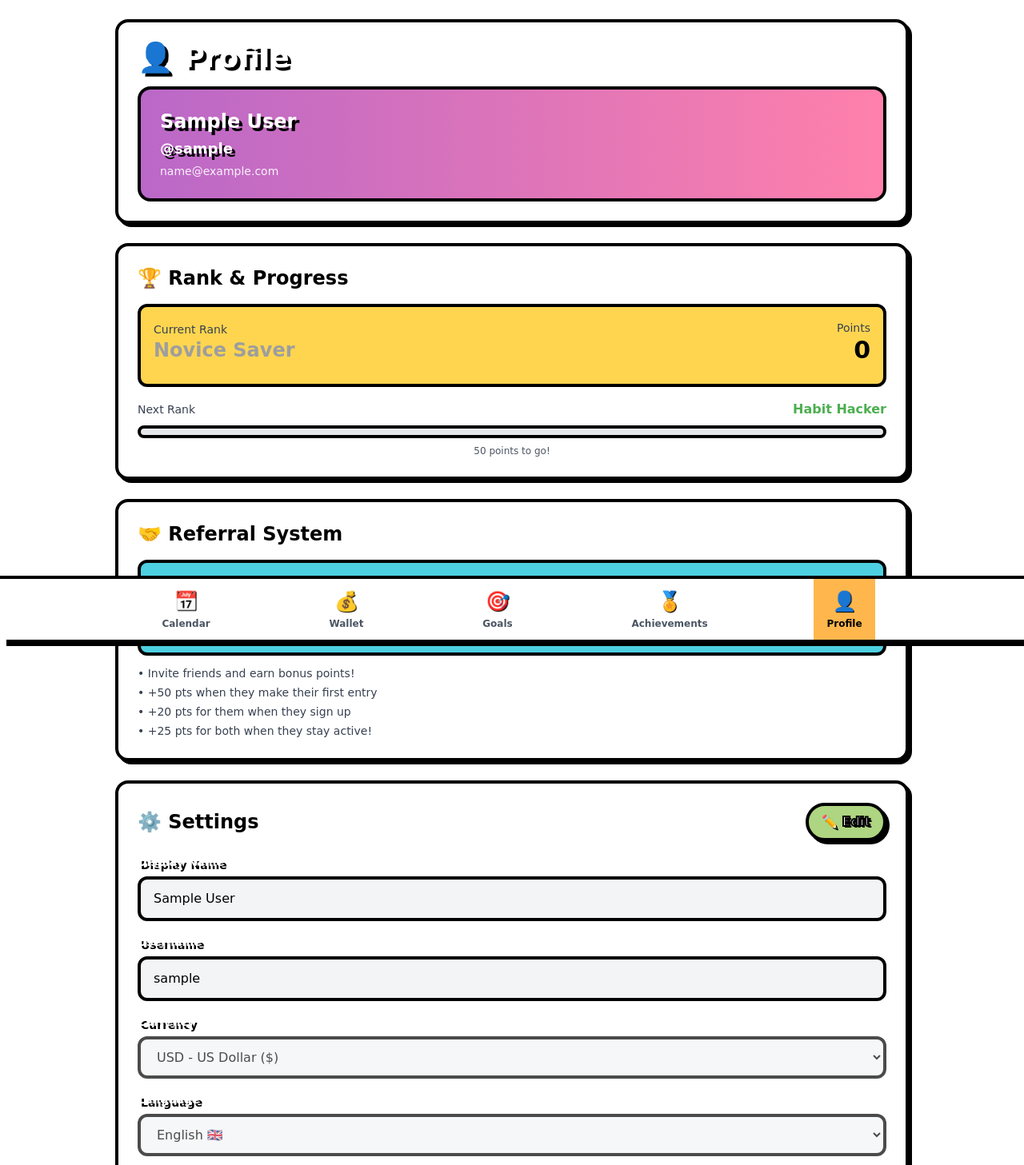
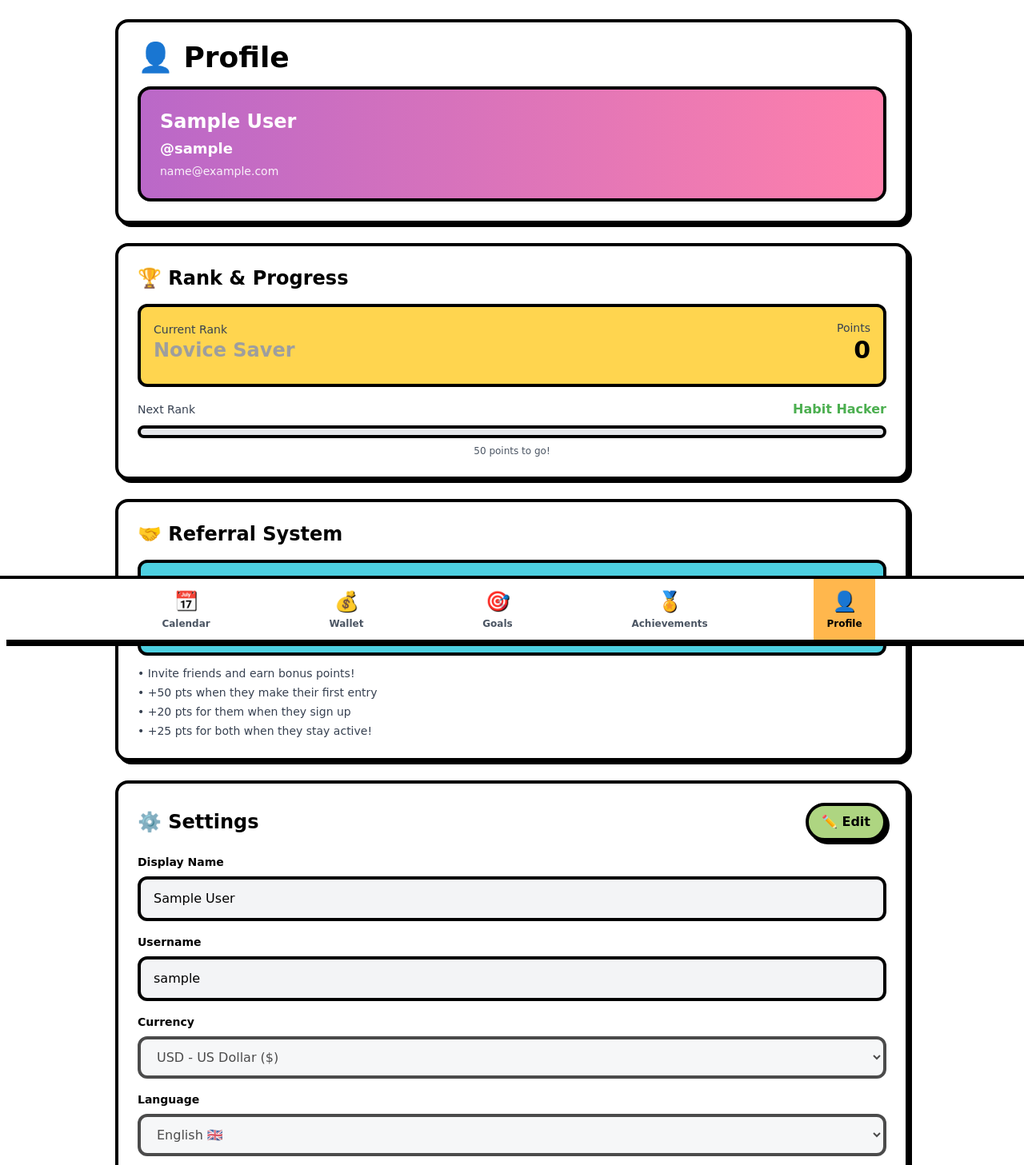
Before and after one commit to Mor1niCreator/otkaz, a Next.js app: page /profile in a window 1280 px wide. Shown: the top 1457 px of the page at 80% size. Built offline with nearby package versions, Linux system fonts and the light colour scheme; sample sign-in values are in the browser's storage.

Commit message:
Refactor: Remove comic-text-shadow and related styles
Removes the `comic-text-shadow` class and associated CSS to simplify text styling and improve readability across the application.

Co-authored-by: trackd13 <trackd13@gmail.com>

```diff
--- a/app/achievements/page.tsx
+++ b/app/achievements/page.tsx
@@ -76,7 +76,7 @@ export default function AchievementsPage() {
       />
 
       <div className="comic-panel mb-6">
-        <h1 className="text-4xl font-bold mb-4 comic-text-shadow">🏅 {t('achievementsTitle')}</h1>
+        <h1 className="text-4xl font-bold mb-4">🏅 {t('achievementsTitle')}</h1>
 
         <div className="bg-comic-yellow rounded-xl border-4 border-black p-4 mb-4">
           <div className="flex justify-between items-center mb-2">
@@ -112,7 +112,7 @@ export default function AchievementsPage() {
                   {achievement.icon}
                 </div>
                 <div className="flex-1">
-                  <h3 className="text-xl font-bold comic-text-shadow">
+                  <h3 className="text-xl font-bold">
                     {user.language === 'ru' ? achievement.nameRu : achievement.nameEn}
                   </h3>
                   <p className="text-sm text-gray-700">
--- a/app/calendar/page.tsx
+++ b/app/calendar/page.tsx
@@ -172,11 +172,11 @@ export default function CalendarPage() {
       />
 
       <div className="comic-panel mb-6">
-        <h1 className="text-4xl font-bold mb-2 comic-text-shadow">📅 {t('todaysRefusals')}</h1>
+        <h1 className="text-4xl font-bold mb-2">📅 {t('todaysRefusals')}</h1>
         <p className="text-xl text-gray-700">{format(new Date(), 'MMMM d, yyyy')}</p>
         <div className="mt-4 bg-comic-yellow rounded-xl border-4 border-black p-4 text-center">
           <p className="text-sm text-gray-700">{t('savedToday')}</p>
-          <p className="text-4xl font-bold comic-text-shadow">{formatCurrency(todayTotal, user?.currency || 'USD')}</p>
+          <p className="text-4xl font-bold">{formatCurrency(todayTotal, user?.currency || 'USD')}</p>
         </div>
       </div>
 
--- a/app/globals.css
+++ b/app/globals.css
@@ -10,10 +10,7 @@
   .comic-button {
     @apply bg-comic-yellow border-4 border-black rounded-xl px-6 py-3 font-bold shadow-comic hover:shadow-comic-lg transition-all hover:-translate-y-1 active:translate-y-0 active:shadow-comic relative overflow-hidden;
     transform-style: preserve-3d;
-    color: white;
-    -webkit-text-stroke: 2px #000;
-    text-stroke: 2px #000;
-    text-shadow: 2px 2px 0px #000;
+    color: black;
   }
 
   .comic-button::before {
@@ -39,10 +36,7 @@
   .comic-button-secondary {
     @apply bg-gray-200 border-4 border-black rounded-xl px-6 py-3 font-bold shadow-comic hover:shadow-comic-lg transition-all hover:-translate-y-1 active:translate-y-0 active:shadow-comic relative overflow-hidden;
     transform-style: preserve-3d;
-    color: white;
-    -webkit-text-stroke: 2px #000;
-    text-stroke: 2px #000;
-    text-shadow: 2px 2px 0px #000;
+    color: black;
   }
 
   .comic-button-secondary::before {
@@ -68,10 +62,7 @@
   .comic-button-orange {
     @apply bg-comic-orange border-4 border-black rounded-xl px-6 py-3 font-bold shadow-comic hover:shadow-comic-lg transition-all hover:-translate-y-1 active:translate-y-0 active:shadow-comic relative overflow-hidden;
     transform-style: preserve-3d;
-    color: white;
-    -webkit-text-stroke: 2px #000;
-    text-stroke: 2px #000;
-    text-shadow: 2px 2px 0px #000;
+    color: black;
   }
 
   .comic-button-orange::before {
@@ -97,10 +88,7 @@
   .comic-button-lime {
     @apply bg-comic-lime border-4 border-black rounded-xl px-6 py-3 font-bold shadow-comic hover:shadow-comic-lg transition-all hover:-translate-y-1 active:translate-y-0 active:shadow-comic relative overflow-hidden;
     transform-style: preserve-3d;
-    color: white;
-    -webkit-text-stroke: 2px #000;
-    text-stroke: 2px #000;
-    text-shadow: 2px 2px 0px #000;
+    color: black;
   }
 
   .comic-button-lime::before {
@@ -126,10 +114,7 @@
   .comic-button-cyan {
     @apply bg-comic-cyan border-4 border-black rounded-xl px-6 py-3 font-bold shadow-comic hover:shadow-comic-lg transition-all hover:-translate-y-1 active:translate-y-0 active:shadow-comic relative overflow-hidden;
     transform-style: preserve-3d;
-    color: white;
-    -webkit-text-stroke: 2px #000;
-    text-stroke: 2px #000;
-    text-shadow: 2px 2px 0px #000;
+    color: black;
   }
 
   .comic-button-cyan::before {
@@ -290,42 +275,30 @@
     filter: drop-shadow(1px 1px 0px #000);
   }
 
-  /* Comic Text Effects */
+  /* Comic Text Effects - Simple Black Text */
   .comic-text-outline {
-    -webkit-text-stroke: 3px #000;
-    text-stroke: 3px #000;
-    color: white;
+    color: black;
     font-weight: bold;
   }
 
   .comic-text-shadow {
-    text-shadow: 4px 4px 0px #000;
-    color: white;
+    color: black;
     font-weight: bold;
   }
 
   .comic-text-button {
-    -webkit-text-stroke: 2px #000;
-    text-stroke: 2px #000;
-    color: white;
+    color: black;
     font-weight: bold;
-    text-shadow: 2px 2px 0px #000;
   }
 
   .comic-text-small {
-    -webkit-text-stroke: 1px #000;
-    text-stroke: 1px #000;
-    color: white;
+    color: black;
     font-weight: bold;
-    text-shadow: 1px 1px 0px #000;
   }
 
   .comic-text-large {
-    -webkit-text-stroke: 4px #000;
-    text-stroke: 4px #000;
-    color: white;
+    color: black;
     font-weight: bold;
-    text-shadow: 5px 5px 0px #000;
   }
 }
 
--- a/app/goals/page.tsx
+++ b/app/goals/page.tsx
@@ -165,7 +165,7 @@ export default function GoalsPage() {
   return (
     <div className="pb-24 px-4 py-6 max-w-screen-lg mx-auto">
       <div className="comic-panel mb-6">
-        <h1 className="text-4xl font-bold mb-2 comic-text-shadow">🎯 {t('yourGoals')}</h1>
+        <h1 className="text-4xl font-bold mb-2">🎯 {t('yourGoals')}</h1>
         <div className="bg-comic-yellow rounded-xl border-4 border-black p-4 mt-4">
           <p className="text-sm text-gray-700">{t('totalSavings')}</p>
           <p className="text-3xl font-bold">{formatCurrency(convertCurrency(totalSavings, user.currency), user.currency)}</p>
--- a/app/page.tsx
+++ b/app/page.tsx
@@ -52,7 +52,7 @@ export default function HomePage() {
     <div className="min-h-screen flex items-center justify-center p-4">
       <div className="comic-panel max-w-md w-full">
         <div className="text-center mb-8">
-          <h1 className="text-5xl font-bold mb-2 comic-text-shadow">💰 Отказник</h1>
+          <h1 className="text-5xl font-bold mb-2">💰 Отказник</h1>
           <p className="text-xl text-gray-700">Gamified Savings Tracker</p>
         </div>
 
--- a/app/profile/page.tsx
+++ b/app/profile/page.tsx
@@ -186,11 +186,11 @@ export default function ProfilePage() {
   return (
     <div className="pb-24 px-4 py-6 max-w-screen-lg mx-auto">
       <div className="comic-panel mb-6">
-        <h1 className="text-4xl font-bold mb-2 comic-text-shadow">👤 {t('profile')}</h1>
+        <h1 className="text-4xl font-bold mb-2">👤 {t('profile')}</h1>
         <div className="bg-gradient-to-r from-comic-purple to-comic-pink rounded-2xl border-4 border-black p-6 mt-4 text-white">
-          <p className="text-2xl font-bold mb-1 comic-text-shadow">{user.name || user.email}</p>
+          <p className="text-2xl font-bold mb-1">{user.name || user.email}</p>
           {user.username && (
-            <p className="text-lg font-bold mb-1 comic-text-shadow">@{user.username}</p>
+            <p className="text-lg font-bold mb-1">@{user.username}</p>
           )}
           <p className="text-sm opacity-90">{user.email}</p>
         </div>
@@ -263,7 +263,7 @@ export default function ProfilePage() {
 
         <div className="space-y-4">
           <div>
-            <label className="block text-sm font-bold mb-2 comic-text-shadow">Display Name</label>
+            <label className="block text-sm font-bold mb-2">Display Name</label>
             <input
               type="text"
               value={name}
@@ -275,7 +275,7 @@ export default function ProfilePage() {
           </div>
 
           <div>
-            <label className="block text-sm font-bold mb-2 comic-text-shadow">Username</label>
+            <label className="block text-sm font-bold mb-2">Username</label>
             <div className="relative">
               <input
                 type="text"
@@ -309,7 +309,7 @@ export default function ProfilePage() {
           </div>
 
           <div>
-            <label className="block text-sm font-bold mb-2 comic-text-shadow">{t('currency')}</label>
+            <label className="block text-sm font-bold mb-2">{t('currency')}</label>
             <select
               value={currency}
               onChange={(e) => setCurrency(e.target.value)}
@@ -325,7 +325,7 @@ export default function ProfilePage() {
           </div>
 
           <div>
-            <label className="block text-sm font-bold mb-2 comic-text-shadow">{t('language')}</label>
+            <label className="block text-sm font-bold mb-2">{t('language')}</label>
             <select
               value={language}
               onChange={(e) => setLanguage(e.target.value)}
@@ -350,10 +350,10 @@ export default function ProfilePage() {
 
           {showPasswordForm && (
             <div className="space-y-4 p-4 bg-gray-100 rounded-xl border-4 border-black">
-              <h3 className="text-lg font-bold comic-text-shadow">Change Password</h3>
+              <h3 className="text-lg font-bold">Change Password</h3>
 
               <div>
-                <label className="block text-sm font-bold mb-2 comic-text-shadow">Current Password</label>
+                <label className="block text-sm font-bold mb-2">Current Password</label>
                 <input
                   type="password"
                   value={currentPassword}
@@ -364,7 +364,7 @@ export default function ProfilePage() {
               </div>
 
               <div>
-                <label className="block text-sm font-bold mb-2 comic-text-shadow">New Password</label>
+                <label className="block text-sm font-bold mb-2">New Password</label>
                 <input
                   type="password"
                   value={newPassword}
@@ -408,7 +408,7 @@ export default function ProfilePage() {
               </div>
 
               <div>
-                <label className="block text-sm font-bold mb-2 comic-text-shadow">Confirm New Password</label>
+                <label className="block text-sm font-bold mb-2">Confirm New Password</label>
                 <input
                   type="password"
                   value={confirmPassword}
--- a/app/wallet/page.tsx
+++ b/app/wallet/page.tsx
@@ -93,7 +93,7 @@ export default function WalletPage() {
   return (
     <div className="pb-24 px-4 py-6 max-w-screen-lg mx-auto">
       <div className="comic-panel mb-6">
-        <h1 className="text-4xl font-bold mb-4 comic-text-shadow">💰 {t('yourWallet')}</h1>
+        <h1 className="text-4xl font-bold mb-4">💰 {t('yourWallet')}</h1>
 
         <div className="bg-gradient-to-r from-comic-orange to-comic-pink rounded-2xl border-4 border-black p-6 mb-6 shadow-comic-lg">
           <div className="text-center">
```
